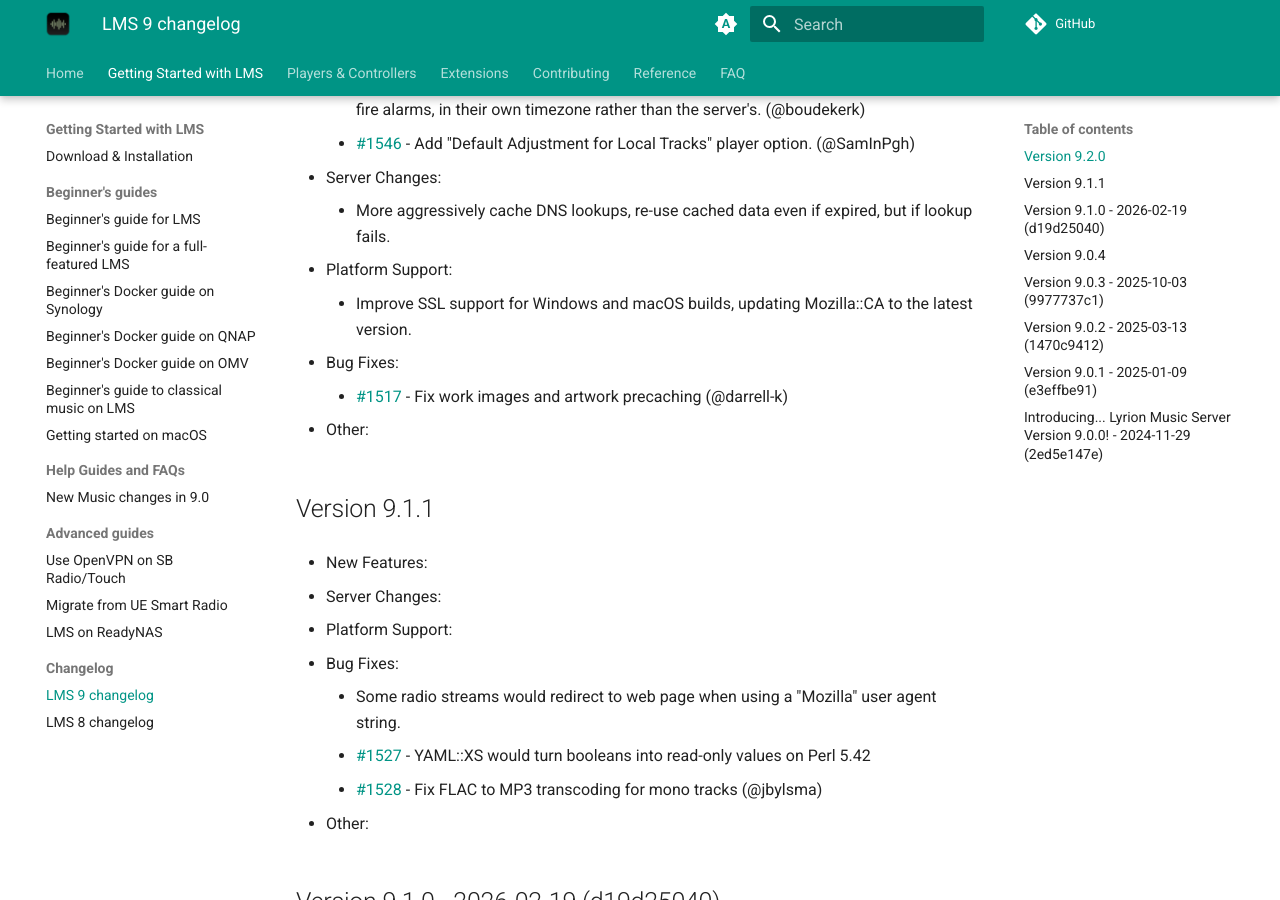
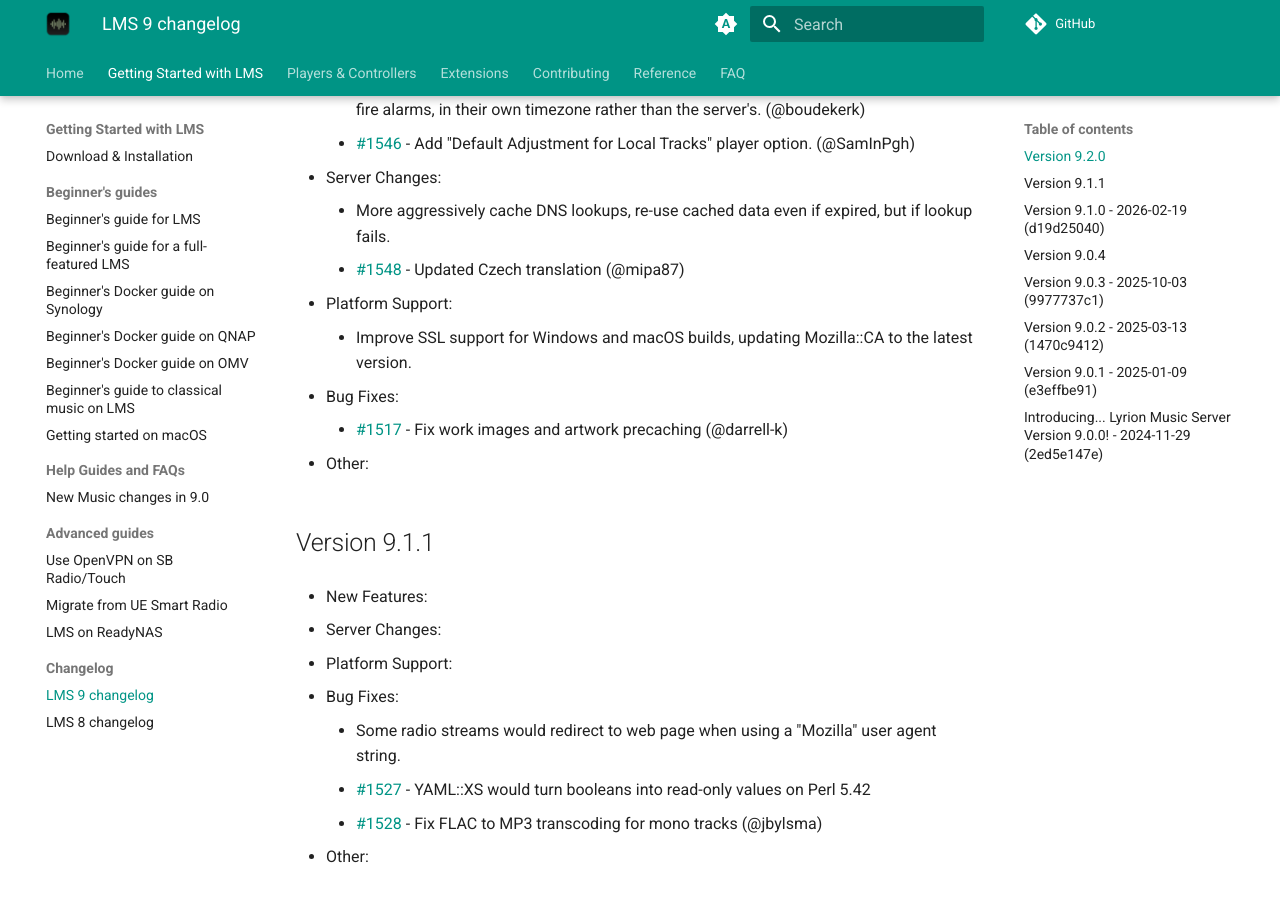
Before and after one commit to LMS-Community/lms-community.github.io, an MkDocs documentation site: the page built from docs/getting-started/changelog-lms9.md, in a window 1280 px wide and 900 px high, scrolled down 322 px. Built offline with MkDocs 1.6.1 and Material for MkDocs 9.7.7, drawn with Linux system fonts in a browser that asks for light colours; a script that is not in the unit is left out; plug-ins that fetch from the network failed and are left out; comment, search, counter and statistics services are not loaded.

```diff
--- a/docs/getting-started/changelog-lms9.md
+++ b/docs/getting-started/changelog-lms9.md
@@ -10,6 +10,7 @@
 - Server Changes:
 
 	- More aggressively cache DNS lookups, re-use cached data even if expired, but if lookup fails.
+	- [#1548](https://github.com/LMS-Community/slimserver/pull/1548) \- Updated Czech translation (@mipa87)
 
 - Platform Support:
 
```
